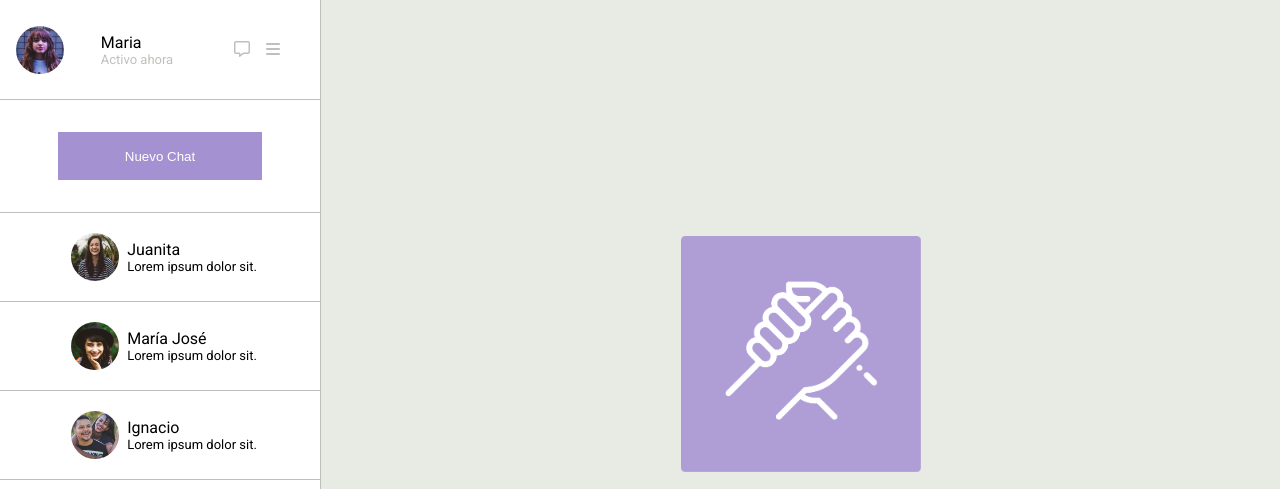
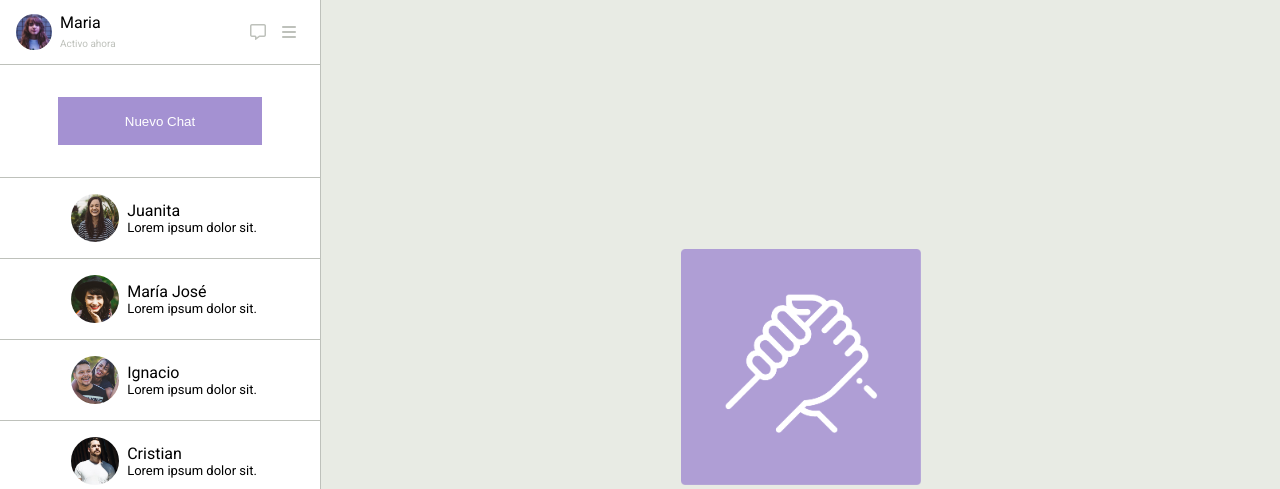
Before and after one commit to yosmelmendez/sistema-de-mensajeria, a plain HTML site: page index.html in a window 1280 px wide. Shown: the top 489 px of the page. Drawn offline with Linux system fonts and the light colour scheme.

Commit message:
mejora en los detalles del diseño

```diff
--- a/assets/css/style.css
+++ b/assets/css/style.css
@@ -10,7 +10,6 @@ body {
 
 .main-container {
   display: flex;
-  height: 100vh;
 }
 
 .menu-principal {
@@ -24,21 +23,26 @@ body {
   display: flex;
   justify-content: space-between;
   align-items: center;
+  height: 2rem;
   padding: 1rem;
   border-bottom: 1px solid #bec1bb;
+}
+.perfil img {
+  border-radius: 50%;
+  width: 36px;
+  height: 36px;
+}
+
+.informacion {
+  display: flex;
+  align-items: center;
 }
 
 .barra-menu {
   display: flex;
-  justify-content: space-between;
-  padding: 1rem;
+  justify-content: end;
 }
 
-.menu-principal img {
-  border-radius: 50%;
-  width: 48px;
-  height: 48px;
-}
 .menu-secundario {
   display: flex;
   flex-direction: column;
@@ -47,7 +51,6 @@ body {
   align-items: center;
   width: 75vw;
   min-width: 30vw;
-  height: 100vh;
   background-color: #e8ebe4;
 }
 .menu-secundario img {
@@ -59,7 +62,7 @@ body {
 }
 
 .estado {
-  font-size: small;
+  font-size: x-small;
 }
 .pp {
   padding: 0.5rem;
@@ -88,6 +91,12 @@ body {
   justify-content: center;
   align-items: center;
   border-bottom: 1px solid #bec1bb;
-  height: 3.5rem;
+  height: 3rem;
   padding: 1rem;
 }
+
+.usuarios img {
+  width: 48px;
+  height: 48px;
+  border-radius: 50%;
+}
--- a/index.html
+++ b/index.html
@@ -20,10 +20,12 @@
     <div class="main-container">
       <div class="menu-principal">
         <div class="perfil">
-          <img src="./assets/imgs/maria.jpg" alt="" />
-          <div>
-            <p>Maria</p>
-            <p class="inactivo estado">Activo ahora</p>
+          <div class="informacion">
+            <img src="./assets/imgs/maria.jpg" alt="" />
+            <p class="pp">
+              Maria <br />
+              <small class="inactivo estado">Activo ahora</small>
+            </p>
           </div>
           <div class="barra-menu">
             <p class="pp inactivo"><i class="fa-regular fa-message"></i></p>
```
